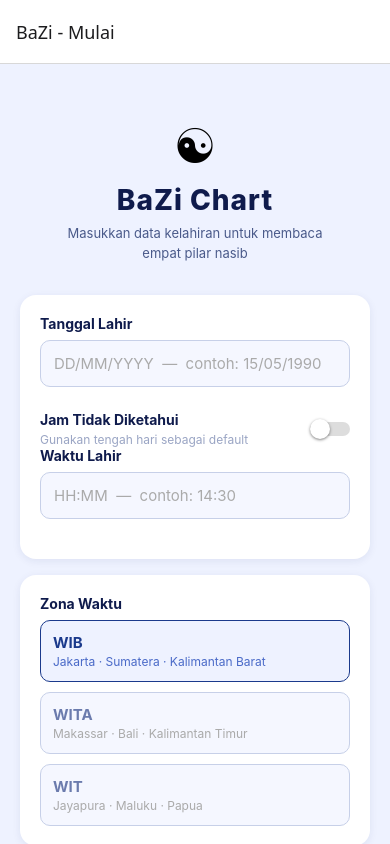
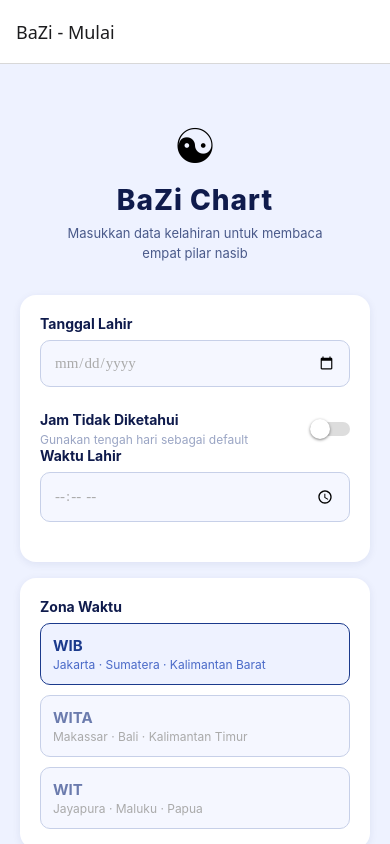
Before and after one commit to sam01149/bazi-app, a React Native app in the folder bazi-app/: screen /Onboarding in a window 390 px wide. Built offline with nearby package versions, Linux system fonts and the light colour scheme.

Commit message:
feat: native date/time picker untuk web, timezone WIB/WITA/WIT

```diff
--- a/bazi-app/src/screens/OnboardingScreen.tsx
+++ b/bazi-app/src/screens/OnboardingScreen.tsx
@@ -10,44 +10,60 @@ const TIMEZONES = [
   { label: 'WIT', sub: 'Jayapura · Maluku · Papua', value: 'Asia/Jayapura' },
 ];
 
-function parseDMY(dmy: string): string | null {
-  const parts = dmy.replace(/\D/g, '/').split('/').filter(Boolean);
-  if (parts.length !== 3) return null;
-  const [d, m, y] = parts;
-  if (!d || !m || !y || y.length !== 4) return null;
-  const iso = `${y}-${m.padStart(2, '0')}-${d.padStart(2, '0')}`;
-  const parsed = new Date(iso);
-  if (isNaN(parsed.getTime())) return null;
-  return iso;
+// Native HTML date/time input untuk web
+function WebDateInput({ value, onChange }: { value: string; onChange: (v: string) => void }) {
+  return (
+    <input
+      type="date"
+      value={value}
+      onChange={(e) => onChange(e.target.value)}
+      max={new Date().toISOString().split('T')[0]}
+      style={{
+        width: '100%', padding: '13px', fontSize: '15px',
+        border: '1.5px solid #C7D0E8', borderRadius: '10px',
+        backgroundColor: '#F5F7FF', color: value ? '#0F1B4C' : '#aaa',
+        marginBottom: '20px', boxSizing: 'border-box', outline: 'none',
+        fontFamily: 'inherit', cursor: 'pointer',
+      }}
+    />
+  );
+}
+
+function WebTimeInput({ value, onChange }: { value: string; onChange: (v: string) => void }) {
+  return (
+    <input
+      type="time"
+      value={value}
+      onChange={(e) => onChange(e.target.value)}
+      style={{
+        width: '100%', padding: '13px', fontSize: '15px',
+        border: '1.5px solid #C7D0E8', borderRadius: '10px',
+        backgroundColor: '#F5F7FF', color: value ? '#0F1B4C' : '#aaa',
+        marginBottom: '20px', boxSizing: 'border-box', outline: 'none',
+        fontFamily: 'inherit', cursor: 'pointer',
+      }}
+    />
+  );
 }
 
 export default function OnboardingScreen({ navigation }: any) {
-  const [dateDMY, setDateDMY]         = useState('');
+  const [date, setDate]               = useState('');
   const [time, setTime]               = useState('');
   const [timezone, setTimezone]       = useState('Asia/Jakarta');
   const [unknownHour, setUnknownHour] = useState(false);
 
   const handleNext = () => {
-    const isoDate = parseDMY(dateDMY);
-    if (!isoDate) {
-      Alert.alert('Tanggal Tidak Valid', 'Masukkan tanggal dengan format DD/MM/YYYY\nContoh: 15/05/1990');
+    if (!date) {
+      Alert.alert('Tanggal Diperlukan', 'Pilih tanggal lahir terlebih dahulu');
       return;
     }
-    if (!unknownHour) {
-      const timeRegex = /^\d{1,2}:\d{2}$/;
-      if (!timeRegex.test(time)) {
-        Alert.alert('Waktu Tidak Valid', 'Masukkan waktu dengan format HH:MM\nContoh: 14:30');
+    if (!unknownHour && !time) {
+      Alert.alert('Waktu Diperlukan', 'Pilih waktu lahir atau aktifkan "Jam Tidak Diketahui"');
       return;
     }
-      const [h, m] = time.split(':').map(Number);
-      if (h < 0 || h > 23 || m < 0 || m > 59) {
-        Alert.alert('Waktu Tidak Valid', 'Jam: 0–23, Menit: 00–59');
-        return;
-      }
-    }
     navigation.navigate('Chart', {
-      date: isoDate,
-      time: unknownHour ? null : time.padStart(5, '0'),
+      date,
+      time: unknownHour ? null : time,
       timezone,
     });
   };
@@ -62,15 +78,18 @@ export default function OnboardingScreen({ navigation }: any) {
 
       <View style={styles.card}>
         <Text style={styles.label}>Tanggal Lahir</Text>
-        <TextInput
+        {Platform.OS === 'web'
+          ? <WebDateInput value={date} onChange={setDate} />
+          : <TextInput
               style={styles.input}
-          value={dateDMY}
-          onChangeText={setDateDMY}
-          placeholder="DD/MM/YYYY  —  contoh: 15/05/1990"
+              value={date}
+              onChangeText={setDate}
+              placeholder="YYYY-MM-DD"
               placeholderTextColor="#aaa"
-          keyboardType={Platform.OS === 'web' ? 'default' : 'numbers-and-punctuation'}
+              keyboardType="numbers-and-punctuation"
               autoCorrect={false}
             />
+        }
 
         <View style={styles.switchRow}>
           <View>
@@ -88,15 +107,18 @@ export default function OnboardingScreen({ navigation }: any) {
         {!unknownHour && (
           <>
             <Text style={styles.label}>Waktu Lahir</Text>
-            <TextInput
+            {Platform.OS === 'web'
+              ? <WebTimeInput value={time} onChange={setTime} />
+              : <TextInput
                   style={styles.input}
                   value={time}
                   onChangeText={setTime}
-              placeholder="HH:MM  —  contoh: 14:30"
+                  placeholder="HH:MM"
                   placeholderTextColor="#aaa"
-              keyboardType={Platform.OS === 'web' ? 'default' : 'numbers-and-punctuation'}
+                  keyboardType="numbers-and-punctuation"
                   autoCorrect={false}
                 />
+            }
           </>
         )}
       </View>
```
Lines whose indentation alone changed are shown as unchanged.
